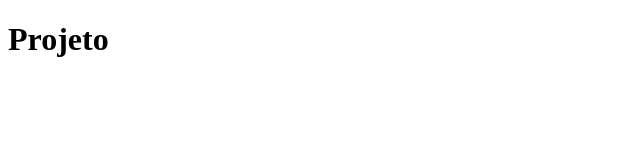
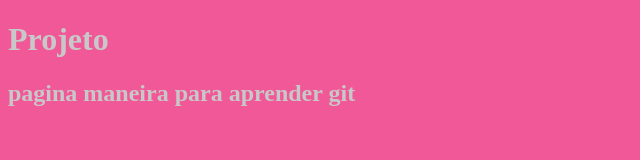
Before and after one commit to RafaelSantos6/Test-gitHub, a plain HTML site: page index.html in a window 1280 px wide. Shown: the whole page, without its empty margins (0-640 px from the left). Drawn offline with Linux system fonts and the light colour scheme.

Commit message:
adicionando um subtitulo,cor da fonte e cor do fundo

```diff
--- a/index.html
+++ b/index.html
@@ -6,8 +6,8 @@
     <meta http-equiv="X-UA-Compatible" content="ie=edge">
     <title>Projeto Maneiro</title>
 </head>
-<body>
+<body style="background-color: #f15897; color:#c8c8c8">
     <h1>Projeto</h1>
-
+    <h2>pagina maneira para aprender git</h2>
 </body>
 </html>
```
